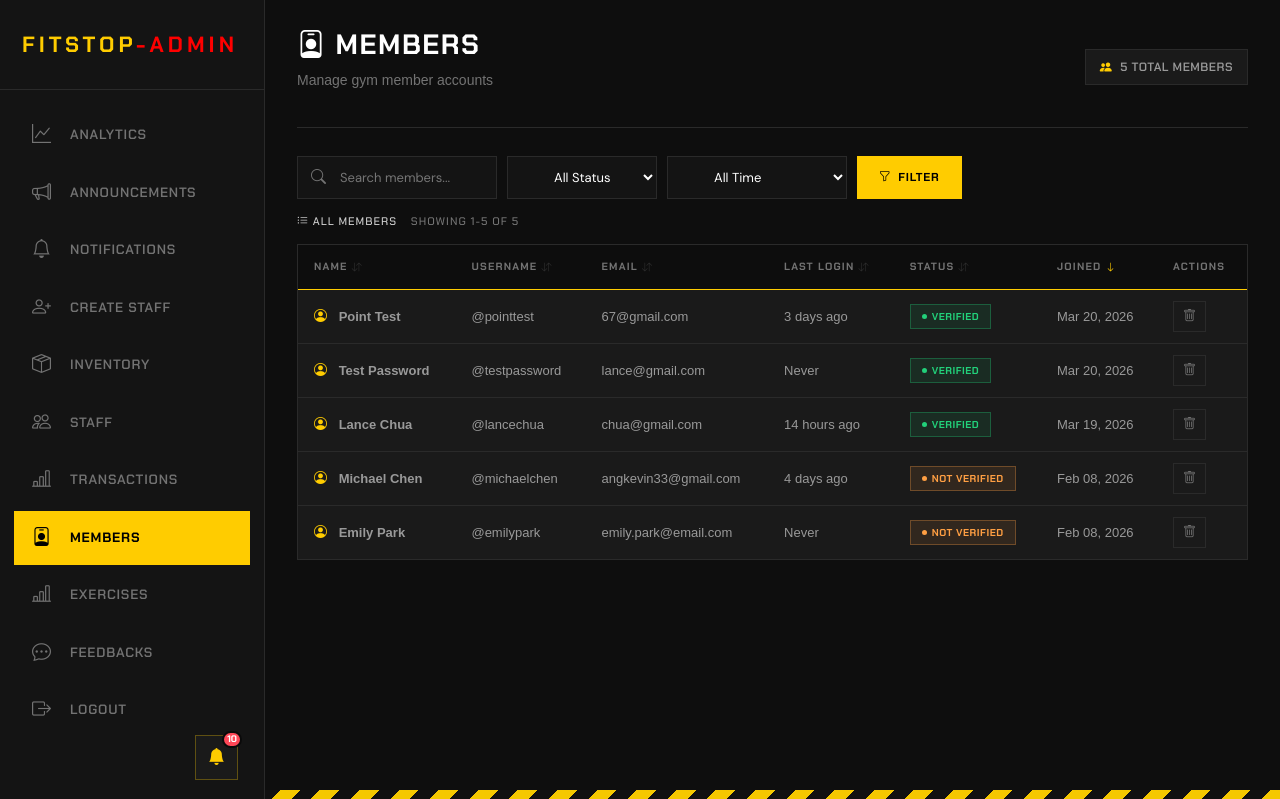
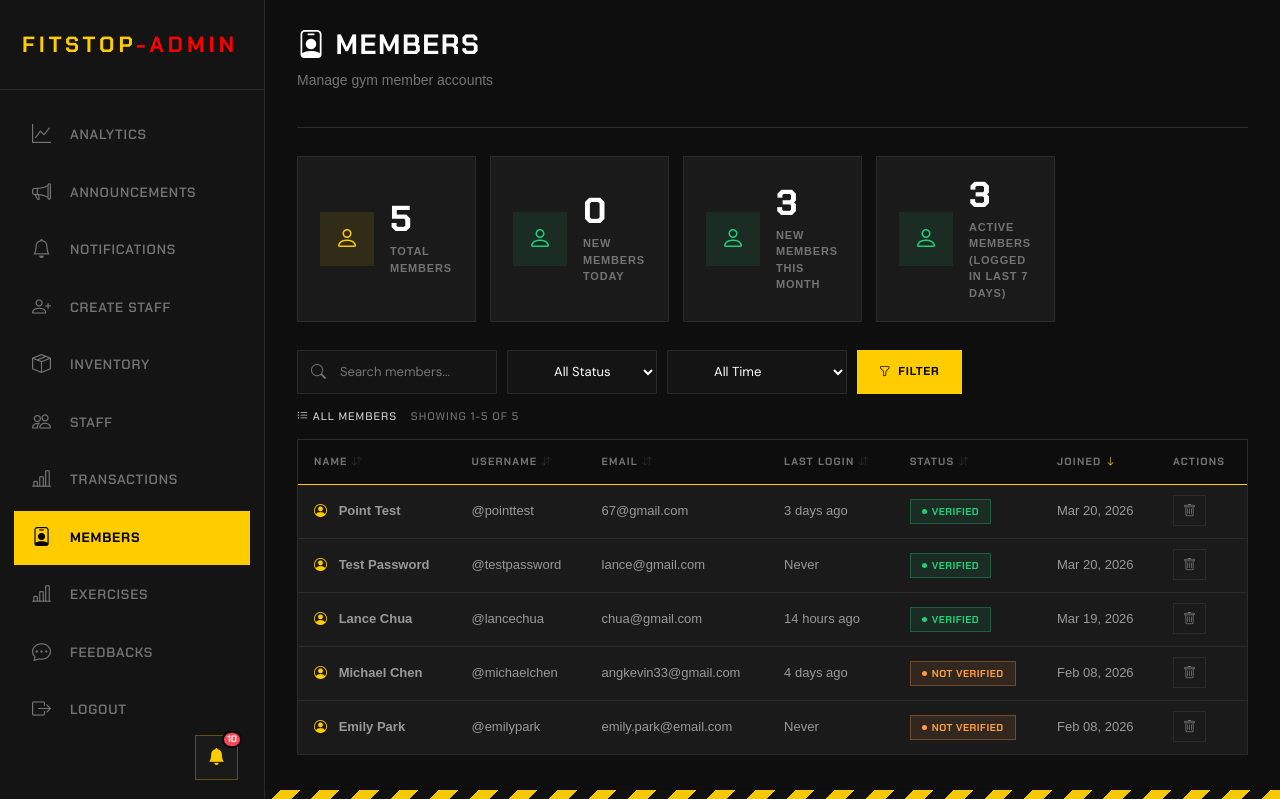
Before and after one commit to The-Dev-Panda/PROJECT-THESIS, a PHP site: page /admin/view_members.php in a window 1280 px wide. Shown: the top 799 px of the page. Run offline with PHP 8.4, Linux system fonts and the light colour scheme; the visitor is signed in with stand-in values (Sample User, id 1); data comes from the database, SQL or seed files in the repository.

Commit message:
admin analytics updates

```diff
--- a/admin/view_members.php
+++ b/admin/view_members.php
@@ -16,7 +16,7 @@ $sort_order = isset($_GET['order']) ? $_GET['order'] : 'DESC';
 
 // Pagination
 $records_per_page = 10;
-$page = isset($_GET['page']) ? (int)$_GET['page'] : 1;
+$page = isset($_GET['page']) ? (int) $_GET['page'] : 1;
 $offset = ($page - 1) * $records_per_page;
 
 // Allowed sort columns
@@ -109,21 +109,27 @@ function timeAgo($datetime)
 }
 
 // Helper function to generate sort URL
-function getSortUrl($column, $current_sort, $current_order, $search, $status, $time, $page) {
+function getSortUrl($column, $current_sort, $current_order, $search, $status, $time, $page)
+{
     $new_order = 'ASC';
     if ($current_sort === $column && $current_order === 'ASC') {
         $new_order = 'DESC';
     }
     $params = "sort=$column&order=$new_order";
-    if ($search) $params .= "&search=" . urlencode($search);
-    if ($status) $params .= "&status=$status";
-    if ($time) $params .= "&time=$time";
-    if ($page > 1) $params .= "&page=$page";
+    if ($search)
+        $params .= "&search=" . urlencode($search);
+    if ($status)
+        $params .= "&status=$status";
+    if ($time)
+        $params .= "&time=$time";
+    if ($page > 1)
+        $params .= "&page=$page";
     return "?$params";
 }
 
 // Helper function to get sort icon
-function getSortIcon($column, $current_sort, $current_order) {
+function getSortIcon($column, $current_sort, $current_order)
+{
     if ($current_sort !== $column) {
         return '<i class="bi bi-arrow-down-up" style="opacity: 0.3; font-size: 10px;"></i>';
     }
@@ -133,15 +139,37 @@ function getSortIcon($column, $current_sort, $current_order) {
 }
 
 // Build pagination URL
-function getPaginationUrl($page_num, $search, $status, $time, $sort, $order) {
+function getPaginationUrl($page_num, $search, $status, $time, $sort, $order)
+{
     $params = "page=$page_num";
-    if ($search) $params .= "&search=" . urlencode($search);
-    if ($status) $params .= "&status=$status";
-    if ($time) $params .= "&time=$time";
-    if ($sort !== 'created_at') $params .= "&sort=$sort";
-    if ($order !== 'DESC') $params .= "&order=$order";
+    if ($search)
+        $params .= "&search=" . urlencode($search);
+    if ($status)
+        $params .= "&status=$status";
+    if ($time)
+        $params .= "&time=$time";
+    if ($sort !== 'created_at')
+        $params .= "&sort=$sort";
+    if ($order !== 'DESC')
+        $params .= "&order=$order";
     return "?$params";
 }
+
+//stats bar
+//new members today
+$stmt = $pdo->query("
+    SELECT COUNT(*) as total FROM users WHERE user_type = 'user'AND DATE(created_at) = DATE('now')");
+$new_today = $stmt->fetch()['total'];
+//new members this month
+$stmt = $pdo->query("
+    SELECT COUNT(*) as total FROM users WHERE user_type = 'user'AND strftime('%Y-%m', created_at) = strftime('%Y-%m', 'now')
+");
+$new_month = $stmt->fetch()['total'];
+//active members (logged in last 7 days)
+$stmt = $pdo->query("
+    SELECT COUNT(*) as total FROM users WHERE user_type = 'user'AND last_logged_in >= DATE('now', '-7 days')
+");
+$active_members = $stmt->fetch()['total'];
 ?>
 
 <!DOCTYPE html>
@@ -165,6 +193,7 @@ function getPaginationUrl($page_num, $search, $status, $time, $sort, $order) {
             user-select: none;
             transition: color 0.2s;
         }
+
         .sortable-header:hover {
             color: var(--hazard);
         }
@@ -181,13 +210,51 @@ function getPaginationUrl($page_num, $search, $status, $time, $sort, $order) {
                 <h1><i class="bi bi-person-badge"></i> Members</h1>
                 <p>Manage gym member accounts</p>
             </div>
-            <div class="topbar-right">
-                <div class="topbar-badge">
-                    <i class="bi bi-people-fill"></i>
-                    <span><?php echo $total_records; ?> Total Members</span>
+        </div>
+        <div class="stats-grid" style="grid-template-columns: repeat(5, 1fr);">
+            <div class="stat-box">
+                <div class="stat-icon members">
+                    <i class="bi bi-person"></i>
+                </div>
+                <div>
+                    <div class="stat-value">
+                        <?php echo number_format(isset($total_records) ? $total_records : 0, 0); ?>
+                    </div>
+                    <div class="stat-label">Total Members</div>
+                </div>
+            </div>
+            <div class="stat-box">
+                <div class="stat-icon registrations">
+                    <i class="bi bi-person"></i>
+                </div>
+                <div>
+                    <div class="stat-value"><?php echo number_format(isset($new_today) ? $new_today : 0, 0); ?>
+                    </div>
+                    <div class="stat-label">New Members Today</div>
+                </div>
+            </div>
+            <div class="stat-box">
+                <div class="stat-icon registrations">
+                    <i class="bi bi-person"></i>
+                </div>
+                <div>
+                    <div class="stat-value"><?php echo number_format(isset($new_month) ? $new_month : 0, 0); ?>
+                    </div>
+                    <div class="stat-label">New Members This Month</div>
+                </div>
+            </div>
+            <div class="stat-box">
+                <div class="stat-icon registrations">
+                    <i class="bi bi-person" style="color: var(--success);"></i>
+                </div>
+                <div>
+                    <div class="stat-value"><?php echo number_format(isset($active_members) ? $active_members : 0, 0); ?>
+                    </div>
+                    <div class="stat-label">Active Members (logged in last 7 days)</div>
                 </div>
             </div>
         </div>
+
 
         <!-- Search & Filter Section -->
         <section>
@@ -195,20 +262,24 @@ function getPaginationUrl($page_num, $search, $status, $time, $sort, $order) {
                 <form method="GET" class="search-container">
                     <div class="search-wrapper" style="flex: 2;">
                         <i class="bi bi-search search-icon"></i>
-                        <input type="text" name="search" class="search-input" placeholder="Search members..." value="<?php echo htmlspecialchars($search); ?>" style="min-width: 200px;">
+                        <input type="text" name="search" class="search-input" placeholder="Search members..."
+                            value="<?php echo htmlspecialchars($search); ?>" style="min-width: 200px;">
                     </div>
 
                     <select name="status" class="search-input" style="min-width: 150px;">
                         <option value="">All Status</option>
-                        <option value="verified" <?php echo $status_filter === 'verified' ? 'selected' : ''; ?>>Verified</option>
-                        <option value="not_verified" <?php echo $status_filter === 'not_verified' ? 'selected' : ''; ?>>Not Verified</option>
+                        <option value="verified" <?php echo $status_filter === 'verified' ? 'selected' : ''; ?>>Verified
+                        </option>
+                        <option value="not_verified" <?php echo $status_filter === 'not_verified' ? 'selected' : ''; ?>>
+                            Not Verified</option>
                     </select>
 
                     <select name="time" class="search-input" style="min-width: 180px;">
                         <option value="">All Time</option>
                         <option value="today" <?php echo $time_filter === 'today' ? 'selected' : ''; ?>>Today</option>
                         <option value="week" <?php echo $time_filter === 'week' ? 'selected' : ''; ?>>Last 7 Days</option>
-                        <option value="month" <?php echo $time_filter === 'month' ? 'selected' : ''; ?>>Last 30 Days</option>
+                        <option value="month" <?php echo $time_filter === 'month' ? 'selected' : ''; ?>>Last 30 Days
+                        </option>
                         <option value="year" <?php echo $time_filter === 'year' ? 'selected' : ''; ?>>Last Year</option>
                     </select>
 
@@ -232,7 +303,9 @@ function getPaginationUrl($page_num, $search, $status, $time, $sort, $order) {
                 <h2 style="margin: 0; border: none; padding: 0; font-size: 11px;">
                     <i class="bi bi-list-ul"></i> All Members
                     <span style="color: var(--text-muted); margin-left: 10px;">
-                        Showing <?php echo min($offset + 1, $total_records); ?>-<?php echo min($offset + $records_per_page, $total_records); ?> of <?php echo $total_records; ?>
+                        Showing
+                        <?php echo min($offset + 1, $total_records); ?>-<?php echo min($offset + $records_per_page, $total_records); ?>
+                        of <?php echo $total_records; ?>
                     </span>
                 </h2>
             </div>
@@ -241,22 +314,28 @@ function getPaginationUrl($page_num, $search, $status, $time, $sort, $order) {
                 <table>
                     <thead>
                         <tr>
-                            <th class="sortable-header" onclick="window.location.href='<?php echo getSortUrl('first_name', $sort_by, $sort_order, $search, $status_filter, $time_filter, $page); ?>'">
+                            <th class="sortable-header"
+                                onclick="window.location.href='<?php echo getSortUrl('first_name', $sort_by, $sort_order, $search, $status_filter, $time_filter, $page); ?>'">
                                 Name <?php echo getSortIcon('first_name', $sort_by, $sort_order); ?>
                             </th>
-                            <th class="sortable-header" onclick="window.location.href='<?php echo getSortUrl('username', $sort_by, $sort_order, $search, $status_filter, $time_filter, $page); ?>'">
+                            <th class="sortable-header"
+                                onclick="window.location.href='<?php echo getSortUrl('username', $sort_by, $sort_order, $search, $status_filter, $time_filter, $page); ?>'">
                                 Username <?php echo getSortIcon('username', $sort_by, $sort_order); ?>
                             </th>
-                            <th class="sortable-header" onclick="window.location.href='<?php echo getSortUrl('email', $sort_by, $sort_order, $search, $status_filter, $time_filter, $page); ?>'">
+                            <th class="sortable-header"
+                                onclick="window.location.href='<?php echo getSortUrl('email', $sort_by, $sort_order, $search, $status_filter, $time_filter, $page); ?>'">
                                 Email <?php echo getSortIcon('email', $sort_by, $sort_order); ?>
                             </th>
-                            <th class="sortable-header" onclick="window.location.href='<?php echo getSortUrl('last_logged_in', $sort_by, $sort_order, $search, $status_filter, $time_filter, $page); ?>'">
+                            <th class="sortable-header"
+                                onclick="window.location.href='<?php echo getSortUrl('last_logged_in', $sort_by, $sort_order, $search, $status_filter, $time_filter, $page); ?>'">
                                 Last Login <?php echo getSortIcon('last_logged_in', $sort_by, $sort_order); ?>
                             </th>
-                            <th class="sortable-header" onclick="window.location.href='<?php echo getSortUrl('is_verified', $sort_by, $sort_order, $search, $status_filter, $time_filter, $page); ?>'">
+                            <th class="sortable-header"
+                                onclick="window.location.href='<?php echo getSortUrl('is_verified', $sort_by, $sort_order, $search, $status_filter, $time_filter, $page); ?>'">
                                 Status <?php echo getSortIcon('is_verified', $sort_by, $sort_order); ?>
                             </th>
-                            <th class="sortable-header" onclick="window.location.href='<?php echo getSortUrl('created_at', $sort_by, $sort_order, $search, $status_filter, $time_filter, $page); ?>'">
+                            <th class="sortable-header"
+                                onclick="window.location.href='<?php echo getSortUrl('created_at', $sort_by, $sort_order, $search, $status_filter, $time_filter, $page); ?>'">
                                 Joined <?php echo getSortIcon('created_at', $sort_by, $sort_order); ?>
                             </th>
                             <th>Actions</th>
@@ -286,7 +365,8 @@ function getPaginationUrl($page_num, $search, $status, $time, $sort, $order) {
                                     <td><?php echo $status_badge; ?></td>
                                     <td><?php echo $joined; ?></td>
                                     <td>
-                                        <a href='delete_member.php?id=<?php echo $member['id']; ?>' class='btn-icon' onclick='return confirm("Are you sure you want to remove this member?")'>
+                                        <a href='delete_member.php?id=<?php echo $member['id']; ?>' class='btn-icon'
+                                            onclick='return confirm("Are you sure you want to remove this member?")'>
                                             <i class='bi bi-trash'></i>
                                         </a>
                                     </td>
@@ -331,7 +411,8 @@ function getPaginationUrl($page_num, $search, $status, $time, $sort, $order) {
 
             <?php if ($search || $status_filter || $time_filter || $sort_by !== 'created_at' || $sort_order !== 'DESC'): ?>
                 <div style="margin-top: 16px; text-align: center;">
-                    <a href="view_members.php" style="color: var(--text-muted); text-decoration: none; font-size: 11px; text-transform: uppercase; font-family: 'Chakra Petch', sans-serif;">
+                    <a href="view_members.php"
+                        style="color: var(--text-muted); text-decoration: none; font-size: 11px; text-transform: uppercase; font-family: 'Chakra Petch', sans-serif;">
                         <i class="bi bi-arrow-counterclockwise"></i> Reset All Filters
                     </a>
                 </div>
```
Also changed, not shown: admin/transaction.php (+43 -6 lines).
